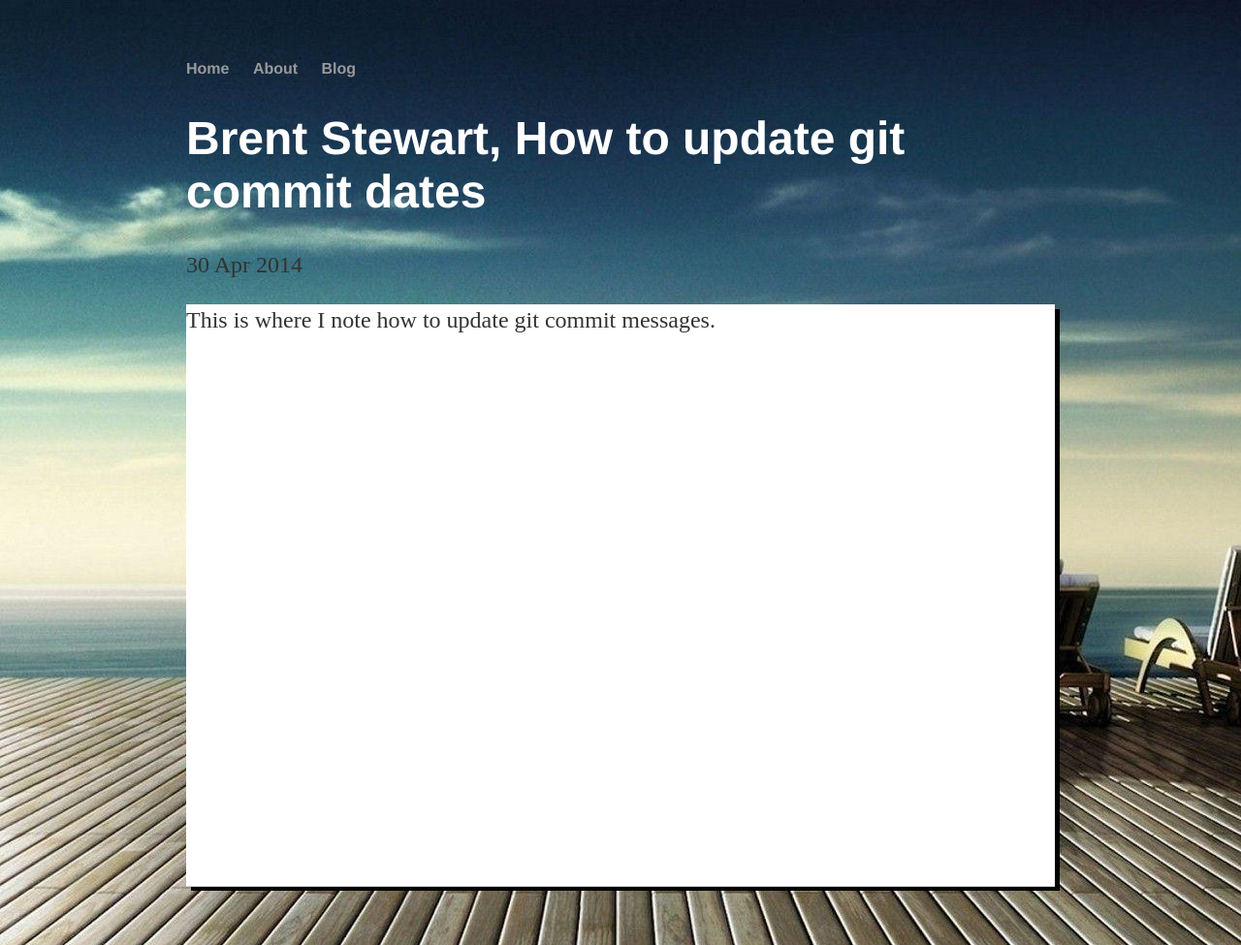
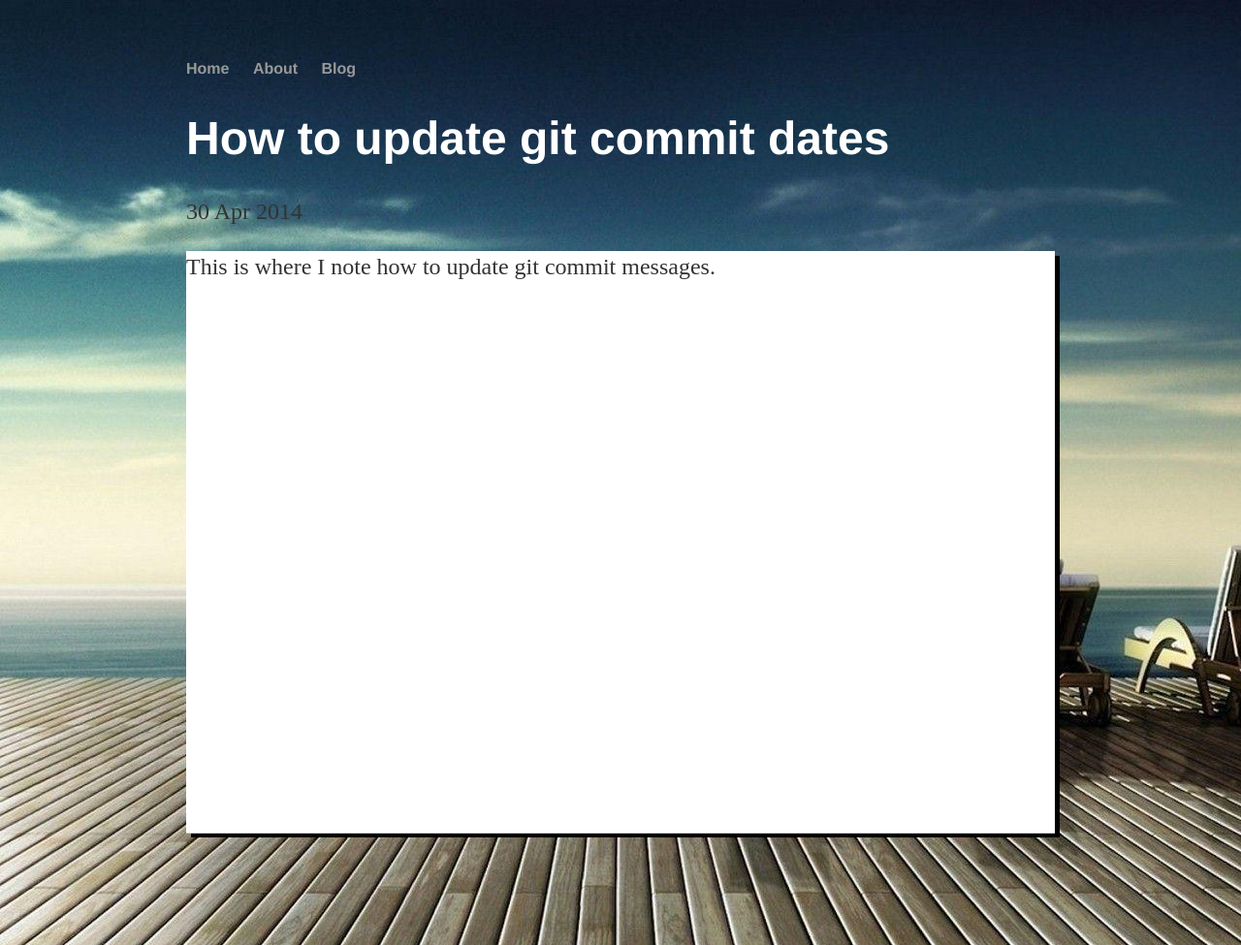
Before and after one commit to brentestewart/brentestewart.github.io, a Jekyll site: the page built from _posts/2020-06-12-how-to-update-git-commit-dates.md, in a window 1280 px wide. Shown: the whole page at 97% size. Built offline with Jekyll 4.4.1, drawn with Linux system fonts in a browser that asks for light colours.

Commit message:
Fixed typo

```diff
--- a/_layouts/post.html
+++ b/_layouts/post.html
@@ -4,6 +4,6 @@ layout: default
 <h1 class="light-header">{{ page.title }}</h1>
 <p class="meta">{{ page.date | date_to_string }}</p>
 
-<div class="post">
+<div class="posts">
   {{ content }}
 </div>
--- a/_posts/2020-06-12-how-to-update-git-commit-dates.md
+++ b/_posts/2020-06-12-how-to-update-git-commit-dates.md
@@ -1,6 +1,6 @@
 ---
 layout: post
-title: "Brent Stewart, How to update git commit dates"
+title: "How to update git commit dates"
 date: 2014-04-30
 ---
 
--- a/css/main.css
+++ b/css/main.css
@@ -30,7 +30,7 @@ ul.posts {
 }
 ul.posts li { list-style: none; }
 
-.post {
+.posts {
     background-color: white;
     min-height: 600px;
     box-shadow: black 5px 5px;
```
